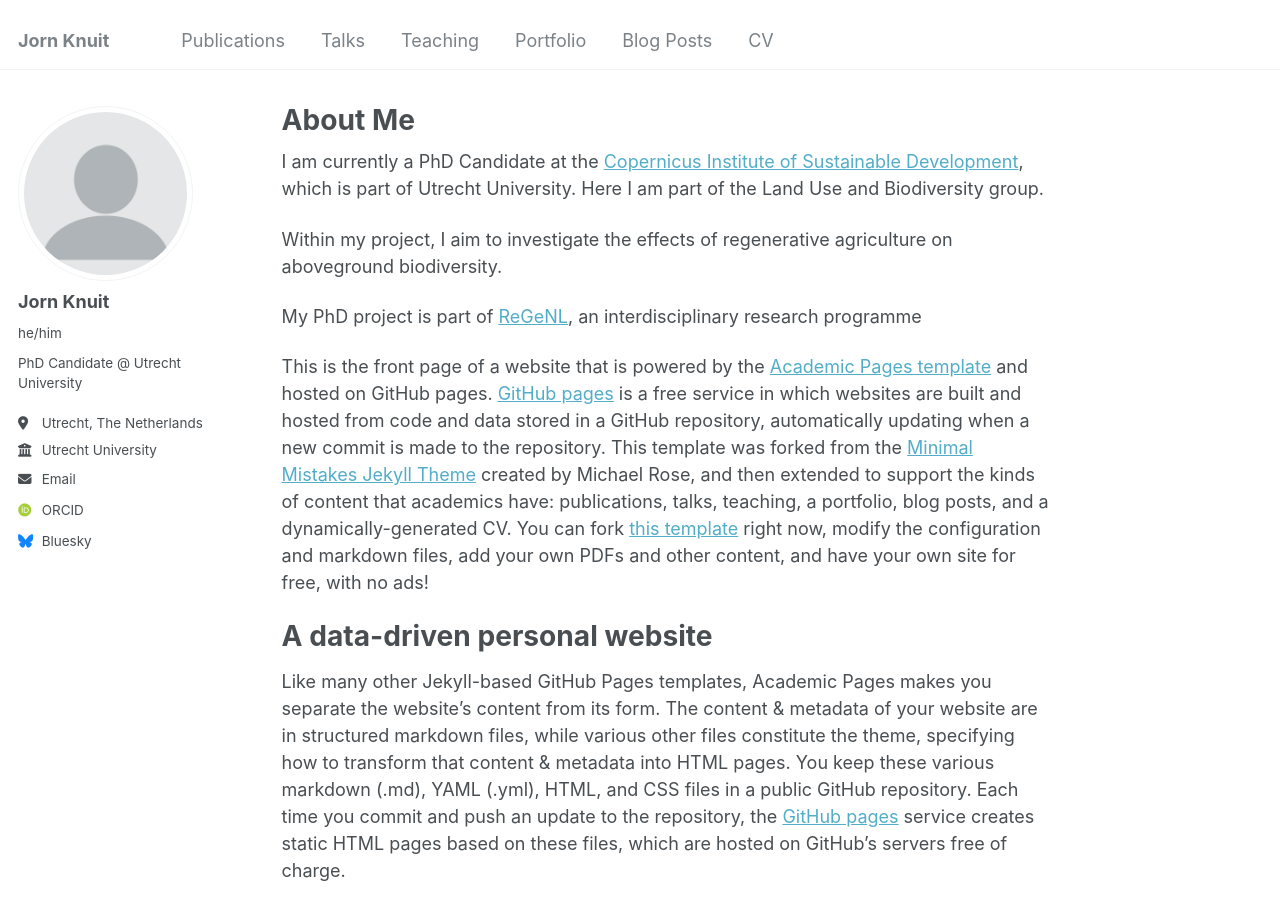
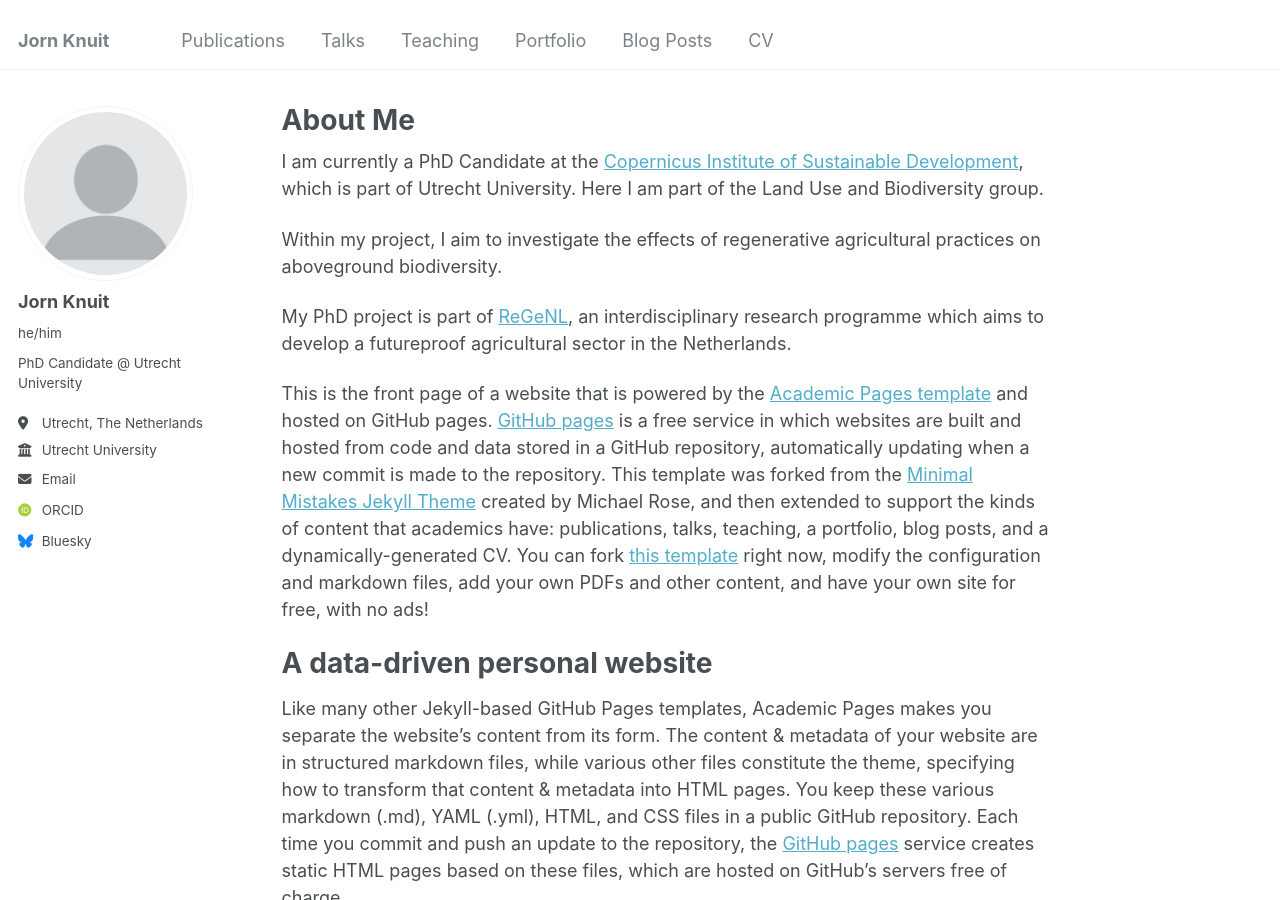
Before and after one commit to JornKnuit/JornKnuit.github.io, a Jekyll site: the page built from _pages/about.md, in a window 1280 px wide and 900 px high. Built offline with Jekyll 4.4.1, drawn with Linux system fonts in a browser that asks for light colours; some web fonts are replaced.

Commit message:
Update about.md

```diff
--- a/_pages/about.md
+++ b/_pages/about.md
@@ -9,9 +9,9 @@ redirect_from:
 
 I am currently a PhD Candidate at the [Copernicus Institute of Sustainable Development](https://www.uu.nl/en/research/copernicus-institute-of-sustainable-development), which is part of Utrecht University. Here I am part of the Land Use and Biodiversity group.
 
-Within my project, I aim to investigate the effects of regenerative agriculture on aboveground biodiversity.
+Within my project, I aim to investigate the effects of regenerative agricultural practices on aboveground biodiversity.
 
-My PhD project is part of [ReGeNL](https://regenl.nl), an interdisciplinary research programme
+My PhD project is part of [ReGeNL](https://regenl.nl), an interdisciplinary research programme which aims to develop a futureproof agricultural sector in the Netherlands.
 
 
 
```
